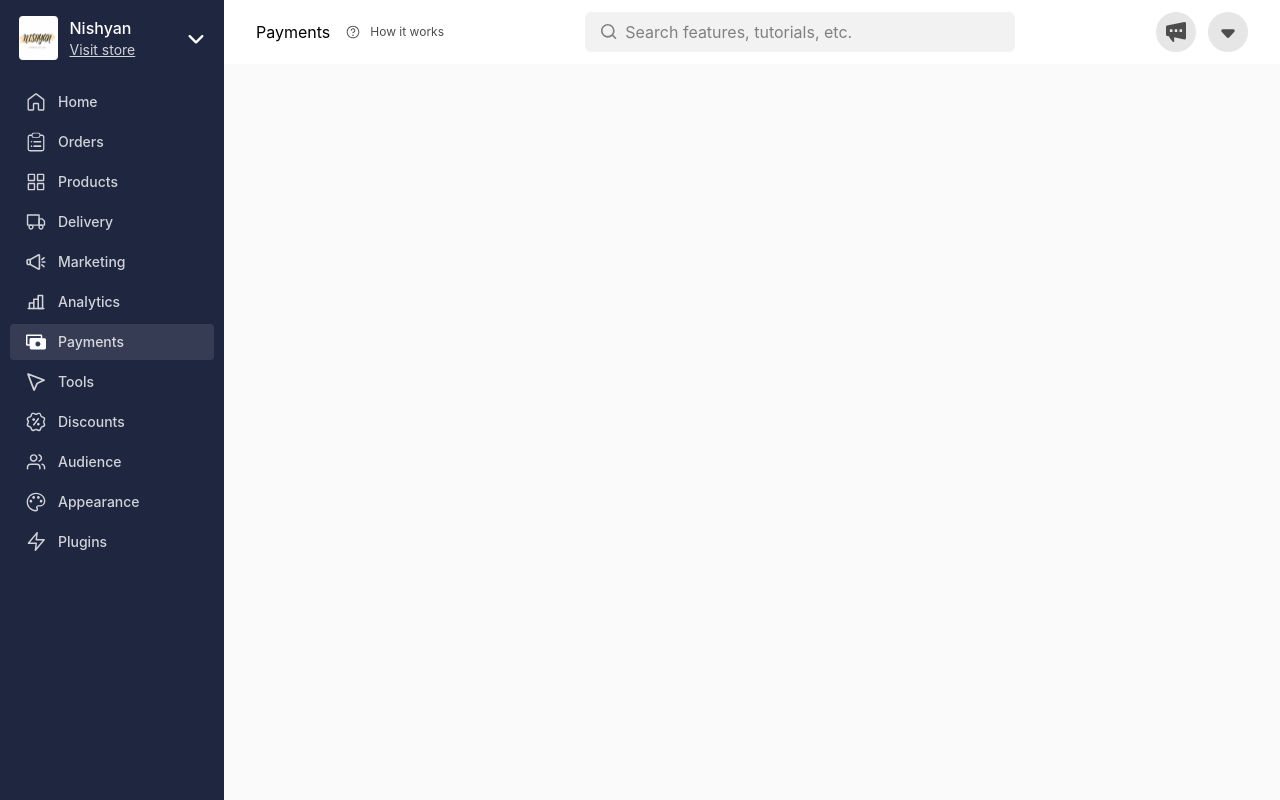
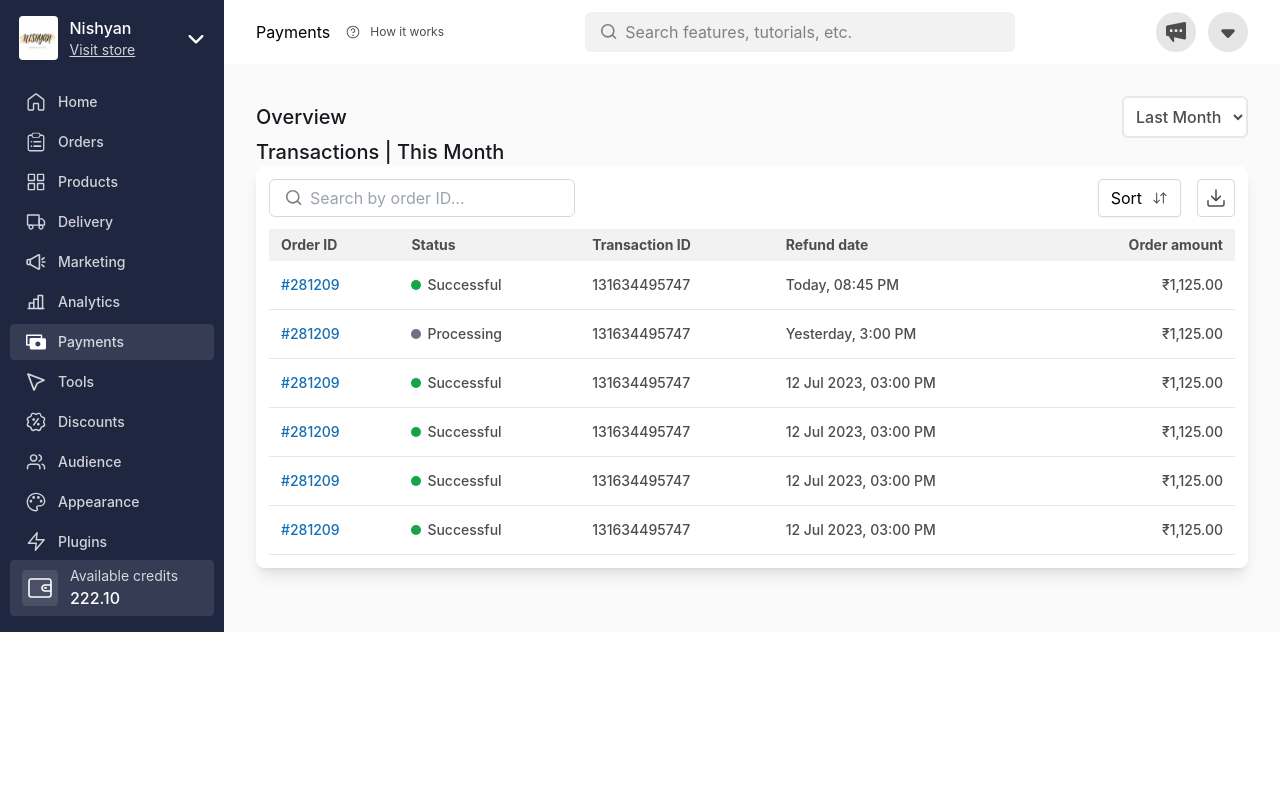
Before and after one commit to WadadParker/dukaan-challenge, a React (Vite) app: page / in a window 1280 px wide. Shown: the top 800 px of the page. Built offline with nearby package versions, Linux system fonts and the light colour scheme.

Commit message:
feat: table

```diff
--- a/src/App.jsx
+++ b/src/App.jsx
@@ -1,16 +1,15 @@
 import Navbar from "./components/Navbar"
 import Sidebar from "./components/Sidebar"
+import MainContainer from "./components/MainContainer"
 
 function App() {
 
 
   return (
 
-      <div className=" h-[1080px] bg-[#FAFAFA] flex w-screen">
+      <div className="h-fit bg-[#FAFAFA] flex w-screen">
         <Sidebar />
-        <section className="grow">
-          <Navbar />
-        </section>
+        <MainContainer />
     </div>
 
   )
--- /dev/null
+++ b/src/components/MainContainer.jsx
@@ -0,0 +1,25 @@
+import React from 'react'
+import Navbar from './Navbar'
+import Table from './Table'
+
+const MainContainer = () => {
+  return (
+    <div className="grow">
+          <Navbar />
+          <main className=' p-8'>
+                <aside className='flex justify-between items-center'>
+                  <h1 className='text-text-dark text-xl font-medium'>Overview</h1>
+                  <select className='p-2 bg-white border-2 rounded-md text-text font-medium'>
+                    <option>Last Month</option>
+                  </select>
+                </aside>
+
+
+                <h1 className='text-text-dark text-xl font-medium'>Transactions | This Month</h1>
+                <Table />
+          </main>
+    </div>
+  )
+}
+
+export default MainContainer
--- a/src/components/Sidebar.jsx
+++ b/src/components/Sidebar.jsx
@@ -39,7 +39,7 @@ const AvailbleCredits=()=>
 
 const Sidebar = () => {
   return (
-    <div className=' w-56 bg-primary h-full px-2.5 py-4 flex flex-col'>
+    <div className=' w-56 bg-primary px-2.5 py-4 flex flex-col'>
 
         <ProfileHeader />
         <ul className='space-y-1 mt-6 grow'>
--- /dev/null
+++ b/src/components/Table.jsx
@@ -0,0 +1,134 @@
+import React from 'react'
+
+const tableData = [
+    {orderId:281209,successful:true,transactionID:"131634495747",refundDate:"Today, 08:45 PM",orderAmount:"1,125.00"},
+    {orderId:281208,successful:false,transactionID:"131634495747",refundDate:"Yesterday, 3:00 PM",orderAmount:"1,125.00"},
+    {orderId:281207,successful:true,transactionID:"131634495747",refundDate:"12 Jul 2023, 03:00 PM",orderAmount:"1,125.00"},
+    {orderId:281206,successful:true,transactionID:"131634495747",refundDate:"12 Jul 2023, 03:00 PM",orderAmount:"1,125.00"},
+    {orderId:281205,successful:true,transactionID:"131634495747",refundDate:"12 Jul 2023, 03:00 PM",orderAmount:"1,125.00"},
+    {orderId:281204,successful:true,transactionID:"131634495747",refundDate:"12 Jul 2023, 03:00 PM",orderAmount:"1,125.00"}
+]
+
+const TableFilters=()=>
+{
+    return (
+        <section className='flex justify-between'>
+            <aside className="flex w-fit space-x-2 py-1.5 px-4 items-center border border-[#D9D9D9] rounded-md">
+              <svg
+                xmlns="http://www.w3.org/2000/svg"
+                width="16"
+                height="16"
+                viewBox="0 0 16 16"
+                fill="none"
+              >
+                <g clip-path="url(#clip0_68207_6198)">
+                  <path
+                    d="M6.8 12.0301C3.9328 12.0301 1.6 9.69143 1.6 6.81704C1.6 3.94266 3.9328 1.60401 6.8 1.60401C9.6672 1.60401 12 3.94266 12 6.81704C12 9.69143 9.6672 12.0301 6.8 12.0301ZM12.2792 10.8375C13.1056 9.70827 13.6 8.3216 13.6 6.81704C13.6 3.05805 10.5496 0 6.8 0C3.0504 0 0 3.05805 0 6.81704C0 10.576 3.0504 13.6341 6.8 13.6341C8.4728 13.6341 10.0048 13.0222 11.1896 12.0132L14.0032 14.8339C14.1592 14.9903 14.364 15.0689 14.5688 15.0689C14.7736 15.0689 14.9784 14.9903 15.1344 14.8339C15.4472 14.5203 15.4472 14.0134 15.1344 13.6999L12.2792 10.8375Z"
+                    fill="#808080"
+                  />
+                </g>
+                <defs>
+                  <clipPath id="clip0_68207_6198">
+                    <rect width="16" height="16" fill="white" />
+                  </clipPath>
+                </defs>
+              </svg>
+              <input
+                type="search"
+                className="bg-white outline-none"
+                placeholder="Search by order ID..."
+              />
+            </aside>
+            <aside className="flex items-center space-x-4">
+              <span className="flex items-center space-x-2.5 px-3 py-1.5 border rounded border-[#D9D9D9] shadow-sm hover:cursor-pointer">
+                <span>Sort</span>
+                <svg
+                  xmlns="http://www.w3.org/2000/svg"
+                  width="16"
+                  height="16"
+                  viewBox="0 0 16 16"
+                  fill="none"
+                >
+                  <path
+                    fill-rule="evenodd"
+                    clip-rule="evenodd"
+                    d="M1.62496 9.93424C1.83324 9.72596 2.17093 9.72596 2.37921 9.93424L4.64295 12.198L6.90669 9.93424C7.11497 9.72596 7.45266 9.72596 7.66094 9.93424C7.86922 10.1425 7.86922 10.4802 7.66094 10.6885L5.02007 13.3294C4.81179 13.5376 4.47411 13.5376 4.26583 13.3294L1.62496 10.6885C1.41668 10.4802 1.41668 10.1425 1.62496 9.93424Z"
+                    fill="#4D4D4D"
+                  />
+                  <path
+                    fill-rule="evenodd"
+                    clip-rule="evenodd"
+                    d="M4.6429 2.51564C4.93746 2.51564 5.17624 2.75442 5.17624 3.04897L5.17624 12.9522C5.17624 13.2468 4.93746 13.4856 4.6429 13.4856C4.34835 13.4856 4.10957 13.2468 4.10957 12.9522L4.10957 3.04897C4.10957 2.75442 4.34835 2.51564 4.6429 2.51564Z"
+                    fill="#4D4D4D"
+                  />
+                  <path
+                    fill-rule="evenodd"
+                    clip-rule="evenodd"
+                    d="M14.3792 6.06695C14.1709 6.27523 13.8332 6.27523 13.6249 6.06695L11.3612 3.8032L9.09745 6.06695C8.88917 6.27523 8.55149 6.27523 8.34321 6.06695C8.13493 5.85867 8.13493 5.52098 8.34321 5.3127L10.9841 2.67183C11.1924 2.46356 11.53 2.46356 11.7383 2.67183L14.3792 5.3127C14.5875 5.52098 14.5875 5.85867 14.3792 6.06695Z"
+                    fill="#4D4D4D"
+                  />
+                  <path
+                    fill-rule="evenodd"
+                    clip-rule="evenodd"
+                    d="M11.3612 13.4855C11.0667 13.4855 10.8279 13.2468 10.8279 12.9522L10.8279 3.04896C10.8279 2.75441 11.0667 2.51563 11.3612 2.51563C11.6558 2.51563 11.8946 2.75441 11.8946 3.04896L11.8946 12.9522C11.8946 13.2468 11.6558 13.4855 11.3612 13.4855Z"
+                    fill="#4D4D4D"
+                  />
+                </svg>
+              </span>
+            <aside className='border border-[#D9D9D9] p-2 rounded hover:cursor-pointer'>
+              <svg
+                xmlns="http://www.w3.org/2000/svg"
+                width="20"
+                height="20"
+                viewBox="0 0 20 20"
+                fill="none"
+              >
+                <path
+                  d="M17.9993 11.9414C18.371 11.9414 18.6811 12.2102 18.7435 12.5968L18.75 12.7L18.7495 16.2321C18.7495 17.5585 17.7164 18.655 16.3813 18.7448L16.2153 18.75L3.77794 18.7499C2.44615 18.7499 1.34529 17.7208 1.25525 16.391L1.25 16.2258V12.6863C1.25 12.2749 1.58596 11.9414 2.00027 11.9414C2.37194 11.9414 2.68197 12.2102 2.74442 12.5968L2.75092 12.7L2.75044 16.2321C2.75044 16.7555 3.14596 17.2013 3.65248 17.2534L3.76695 17.2599L16.2217 17.2602C16.7449 17.2602 17.1902 16.8642 17.2423 16.3577L17.2489 16.2429L17.2492 12.6863C17.2492 12.2749 17.585 11.9414 17.9993 11.9414ZM10.0121 1.25C10.3715 1.25038 10.6815 1.51921 10.744 1.90576L10.7505 2.00892L10.7512 10.8297L13.9124 7.67494C14.1433 7.44469 14.4923 7.39342 14.7961 7.54761L14.9083 7.61495L14.9846 7.68297C15.2334 7.92976 15.2646 8.33058 15.0409 8.65049L14.9652 8.73721L10.5142 13.1745L10.4327 13.2409L10.3271 13.3035L10.2368 13.3399L10.155 13.3617L10.0754 13.374L10.0133 13.3765L9.89007 13.3697L9.78548 13.3471L9.70291 13.3166L9.6007 13.2643L9.54241 13.2224L9.4569 13.1479L5.02399 8.726C4.73169 8.43447 4.73275 7.96287 5.02636 7.67264C5.28648 7.41551 5.69029 7.38633 6.01149 7.60986L6.09848 7.68534L9.25064 10.8296L9.24964 1.9952C9.24964 1.61868 9.53272 1.30251 9.90546 1.25619L10.0121 1.25Z"
+                  fill="#4D4D4D"
+                />
+              </svg>
+              </aside>
+            </aside>
+            </section>
+    )
+}
+
+const TableCardItem=({orderId,successful,transactionID,refundDate,orderAmount})=>
+{
+    return (
+        <tr className=' border-b'>
+            <td className='text-[#146EB4] py-3.5 px-3 text-sm leading-5 font-medium'>#{orderId}</td>
+            <td className='text-text py-3.5 px-3 space-x-1.5 text-sm leading-5 font-medium flex items-center'>
+                <aside className={`w-2.5 h-2.5 ${successful?"bg-green-600":"bg-gray-500"} rounded-full`}></aside>
+                <span className=''>{successful?"Successful":"Processing"}</span>
+            </td>
+            <td className='text-text py-3.5 px-3 text-sm leading-5 font-medium'>{transactionID}</td>
+            <td className='text-text py-3.5 px-3 text-sm leading-5 font-medium'>{refundDate}</td>
+            <td className='text-text py-3.5 px-3 text-sm leading-5 font-medium text-right'>₹{orderAmount}</td>
+
+        </tr>
+    )
+}
+
+const Table = () => {
+  return (
+    <div className="bg-white border border-white shadow-lg rounded-lg p-3 space-y-3">
+        <TableFilters />
+        <table className=' w-full text-left border-collapse '>
+            <tr className="table-headers bg-[#F2F2F2] rounded">
+                <th className='text-text py-1.5 px-3 border-[#F2F2F2] text-sm'>Order ID</th>
+                <th className='text-text py-1.5 px-3 border-[#F2F2F2] text-sm'>Status</th>
+                <th className='text-text py-1.5 px-3 border-[#F2F2F2] text-sm'>Transaction ID</th>
+                <th className='text-text py-1.5 px-3 border-[#F2F2F2] text-sm'>Refund date</th>
+                <th className="text-text py-1.5 px-3 border-[#F2F2F2] text-sm text-right">Order amount</th>
+            </tr>
+            {tableData.map(({orderId,successful,transactionID,refundDate,orderAmount})=>(
+                <TableCardItem key={orderId} orderId={281209} successful={successful} transactionID={transactionID} refundDate={refundDate} orderAmount={orderAmount} />
+            ))}
+            </table>
+          </div>
+  )
+}
+
+export default Table
--- a/tailwind.config.js
+++ b/tailwind.config.js
@@ -10,7 +10,8 @@ export default {
         "primary":"#1E2640",
         "background":"#353C53",
         "background-light":"#E6E6E6",
-        "text":"#4D4D4D"
+        "text":"#4D4D4D",
+        "text-dark":"#1A181E",
       }
     },
   },
```
